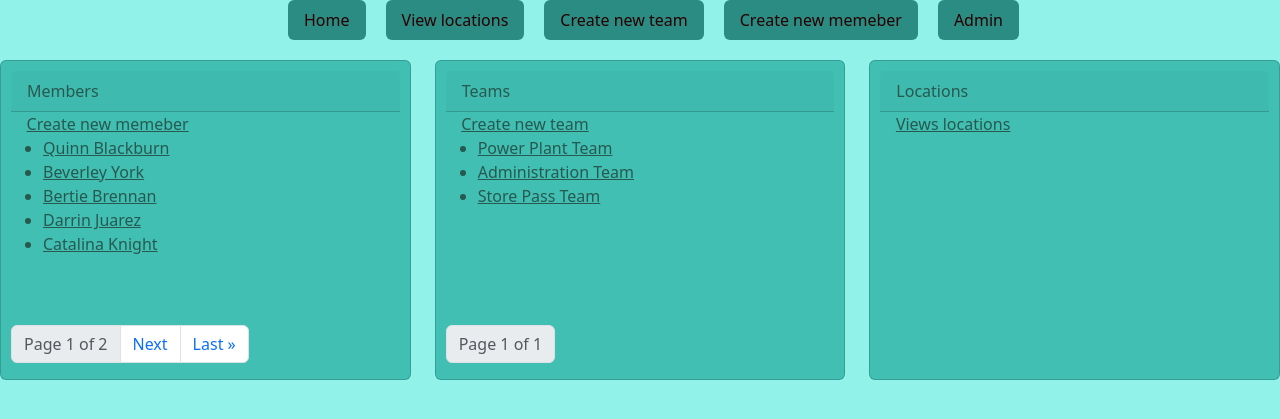
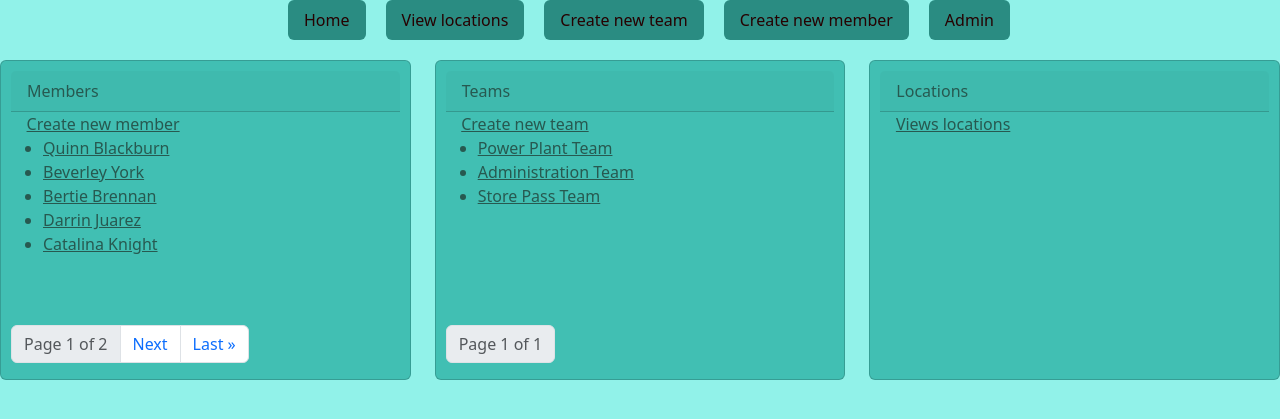
Before and after one commit to GenericName192/David-Barton-Capstone, a Django app: page / in a window 1280 px wide. Shown: the top 419 px of the page. Run offline with Django 4.2, Linux system fonts and the light colour scheme; data comes from the database, SQL or seed files in the repository; both versions use the stored data as it was after the commit.

Commit message:
fixed spelling mistake

```diff
--- a/WithYouWIthMeCapstone2/teamTracker/home/templates/base.html
+++ b/WithYouWIthMeCapstone2/teamTracker/home/templates/base.html
@@ -27,7 +27,7 @@
               <a class="nav-link active" href="{% url 'teamCreate' %}" style="margin-left: 20px; text-align: center; background-color: #2a8c82; color: #260101;">Create new team</a>
             </li>
             <li class="nav-item">
-              <a class="nav-link active" href="{% url 'memberCreate' %}" style="margin-left: 20px; text-align: center; background-color: #2a8c82; color: #260101;">Create new memeber</a>
+              <a class="nav-link active" href="{% url 'memberCreate' %}" style="margin-left: 20px; text-align: center; background-color: #2a8c82; color: #260101;">Create new member</a>
             </li>
             <li class="nav-item">
               <a class="nav-link active" href="/admin" style="margin-left: 20px; text-align: center; background-color: #2a8c82; color: #260101;">Admin</a></li>
--- a/WithYouWIthMeCapstone2/teamTracker/home/templates/home/homepage.html
+++ b/WithYouWIthMeCapstone2/teamTracker/home/templates/home/homepage.html
@@ -16,7 +16,7 @@
         <a
           href="{% url 'memberCreate' %}"
           style="color: #275950; margin-left: 4%"
-          >Create new memeber</a
+          >Create new member</a
         >
         <ul>
           {% for member in members %}
```
Also changed, not shown: WithYouWIthMeCapstone2/teamTracker/db.sqlite3.
